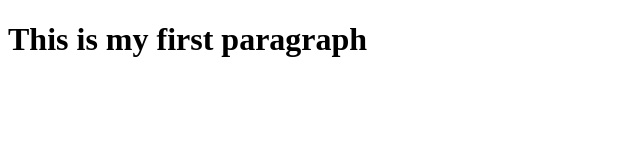
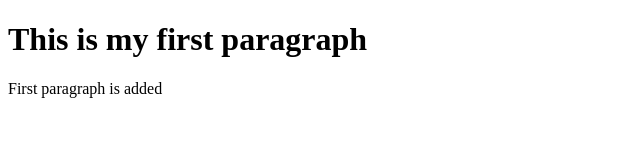
Before and after one commit to ravikumar91/learning_git, a plain HTML site: page index.html in a window 1280 px wide. Shown: the whole page, without its empty margins (0-640 px from the left). Drawn offline with Linux system fonts and the light colour scheme.

Commit message:
First paragraph is added

```diff
--- a/index.html
+++ b/index.html
@@ -7,5 +7,6 @@
 </head>
 <body>
     <h1>This is my first paragraph</h1>
+    <p>First paragraph is added</p>
 </body>
 </html>
```
